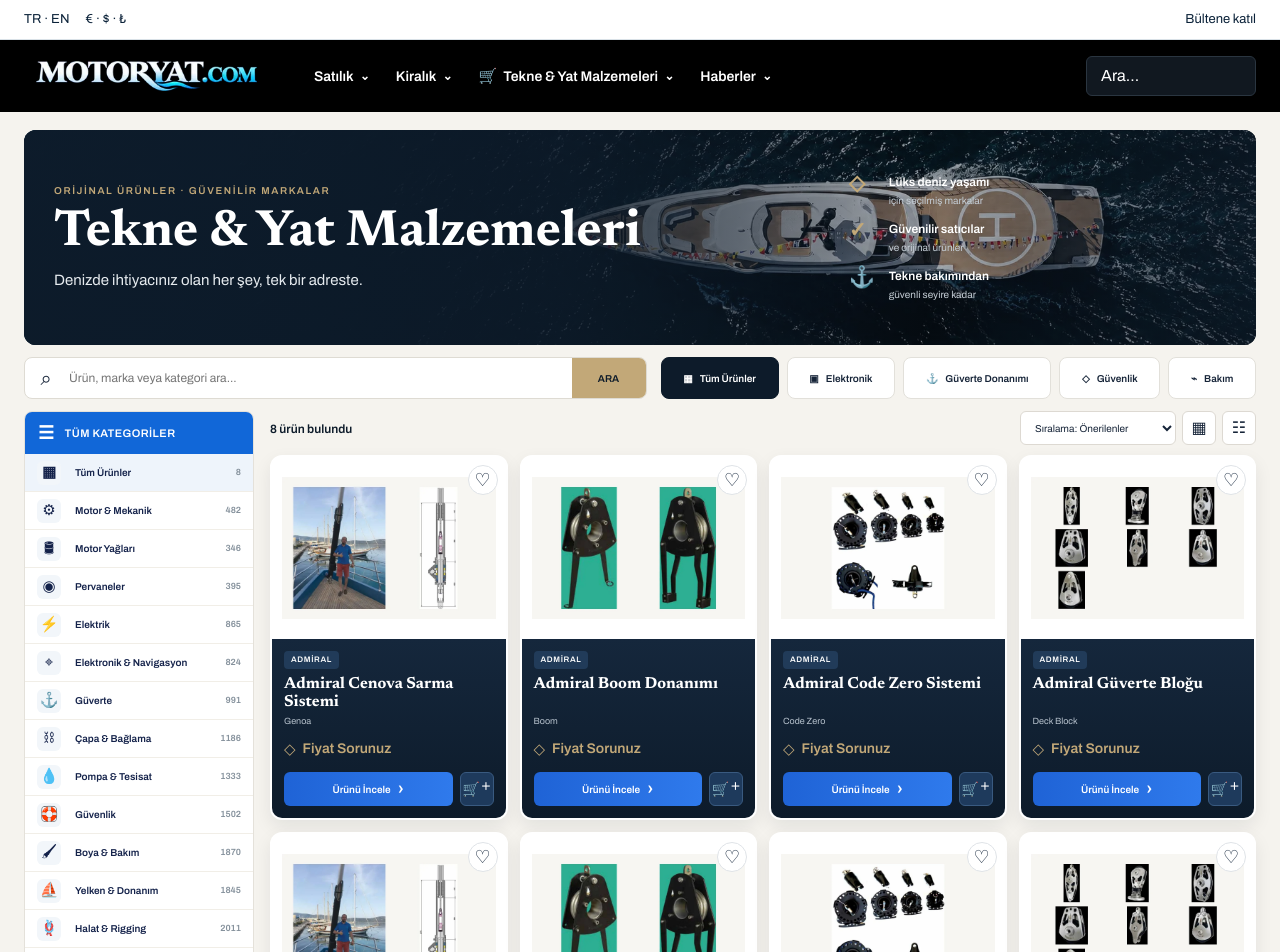
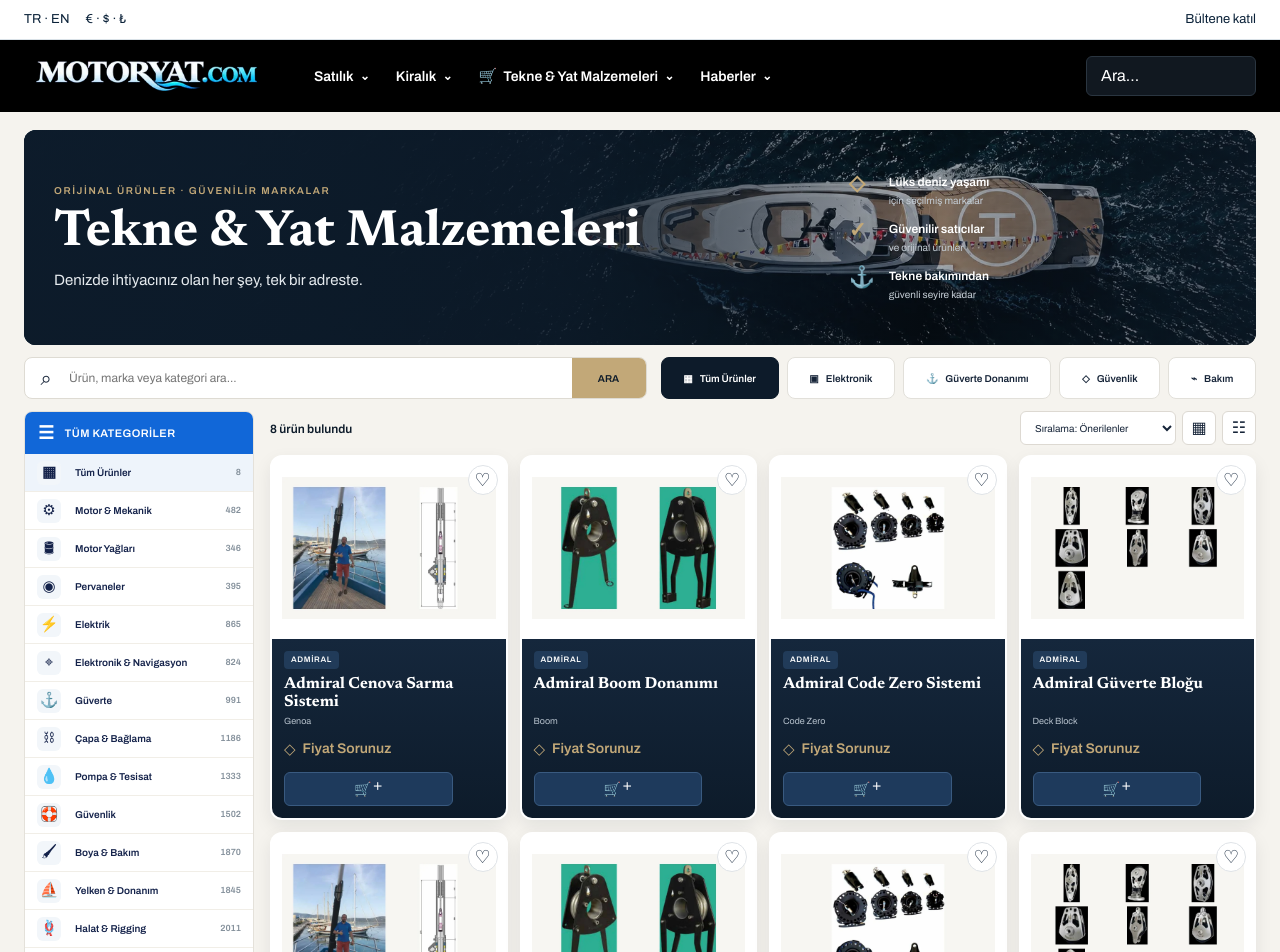
Before and after one commit to boatsgroupbilal/motoryat-v2-design-lab, a Next.js app: page /urunler in a window 1280 px wide. Shown: the top 952 px of the page. Built offline with nearby package versions, Linux system fonts and the light colour scheme.

Commit message:
Show inspect only on product image hover

```diff
--- a/components/Card.js
+++ b/components/Card.js
@@ -44,9 +44,6 @@
       </div>
 
       <div className="eqCommerceActions">
-        <a className="eqCommercePrimary" href={item.href||'/urunler'}>
-          Ürünü İncele <b>›</b>
-        </a>
         <button className="eqCommerceCart" aria-label="Sepete ekle">
           <span aria-hidden="true">🛒</span><b>＋</b>
         </button>
```
